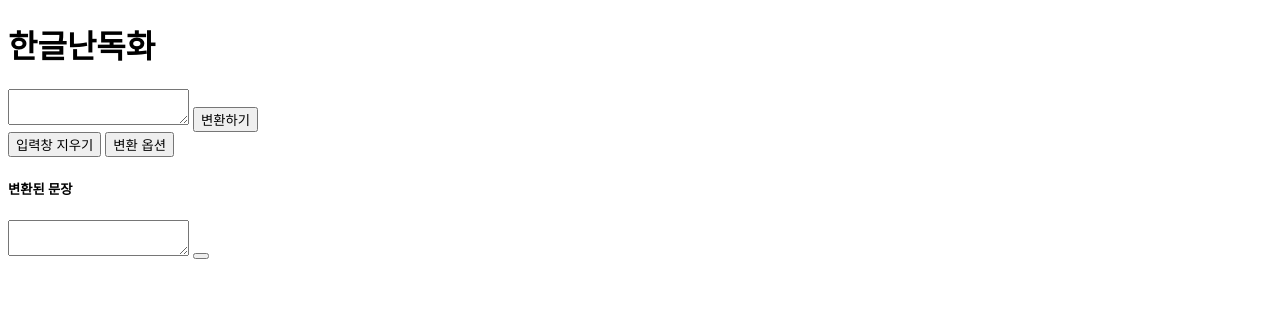
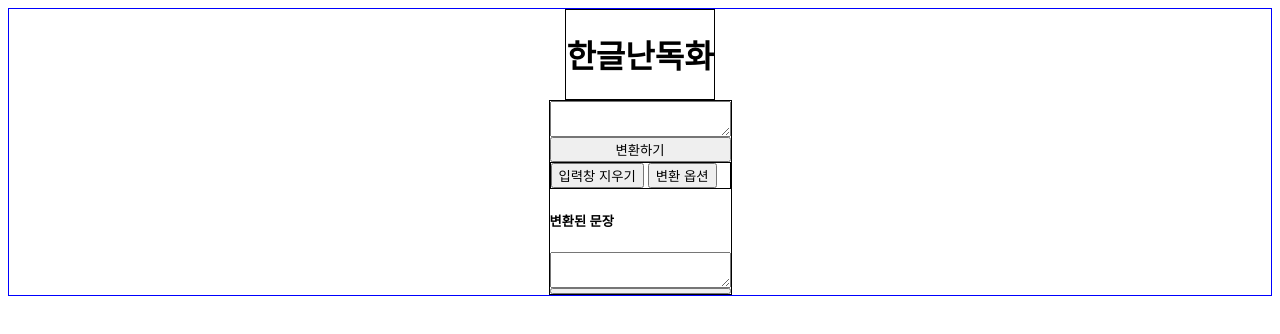
Before and after one commit to magatriod7/hangeul_decipher, a plain HTML site: page index.html in a window 1280 px wide. Drawn offline with Linux system fonts and the light colour scheme.

Commit message:
feat: Get block center position

```diff
--- a/index.html
+++ b/index.html
@@ -4,21 +4,22 @@
     <meta charset="UTF-8">
     <meta http-equiv="X-UA-Compatible" content="IE=edge">
     <meta name="viewport" content="width=device-width, initial-scale=1.0">
-    <link rel="stylesheet" href="style.css">
+    <link rel="stylesheet" href="./style.css">
     <script src="./main.js"></script>
 
     <title>Document</title>
-    <div class="">
+<div class="main_body">
+    <div class="see title">
         <h1>
-            <a>
+            <a class="title_a">
                 한글난독화
             </a>
         </h1>
     </div>
-    <div class="">
+    <div class="see in_block">
         <textarea></textarea>
         <button>변환하기</button>
-        <div>
+        <div class="see ">
             <button>입력창 지우기</button>
             <button>변환 옵션</button>
         </div>
@@ -30,6 +31,7 @@
 
     </div>
     <div class=""></div>
+</div>
 
 
 </head>
--- a/style.css
+++ b/style.css
@@ -0,0 +1,27 @@
+.see{
+    border: 1px black solid;
+}
+.main_body{
+    border: 1px blue solid;
+    /* padding: 10px; */
+    display: flex;
+    justify-content: center;
+    flex-direction: column;
+    align-items: center;
+}
+h1{
+    text-align: center;
+}
+.title_a{
+    text-align: center;
+}
+
+.in_block{
+    max-width: 50%;
+    display: flex;
+    flex-direction: column;
+}
+textarea{
+    width: 100%;
+    box-sizing: border-box;
+}
```
